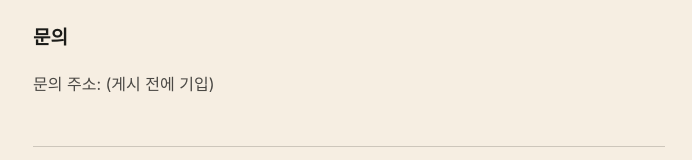
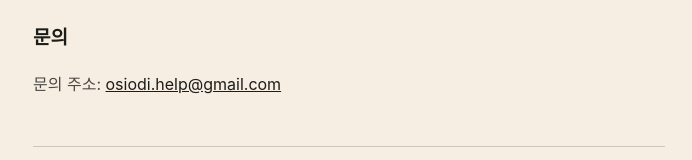
Before and after one commit to Lee-Young-Jae/osiodi, a plain HTML site: page index.html in a window 1280 px wide. Shown: the part 533-693 px from the top of the page, without its empty margins (291-983 px from the left). Drawn offline with Linux system fonts and the light colour scheme.

Commit message:
docs : 안내와 개인정보 처리방침에 문의 메일 넣기

```diff
--- a/index.html
+++ b/index.html
@@ -20,8 +20,7 @@
 </ul>
 
 <h2>문의</h2>
-<!-- 게시 전에 문의 주소를 채운다. -->
-<p>문의 주소: <span id="contact">(게시 전에 기입)</span></p>
+<p>문의 주소: <a id="contact" href="mailto:osiodi.help@gmail.com">osiodi.help@gmail.com</a></p>
 
 <hr>
 <footer><a href="privacy.html">개인정보 처리방침</a></footer>
```
Also changed, not shown: privacy.html (+1 -2 lines).
